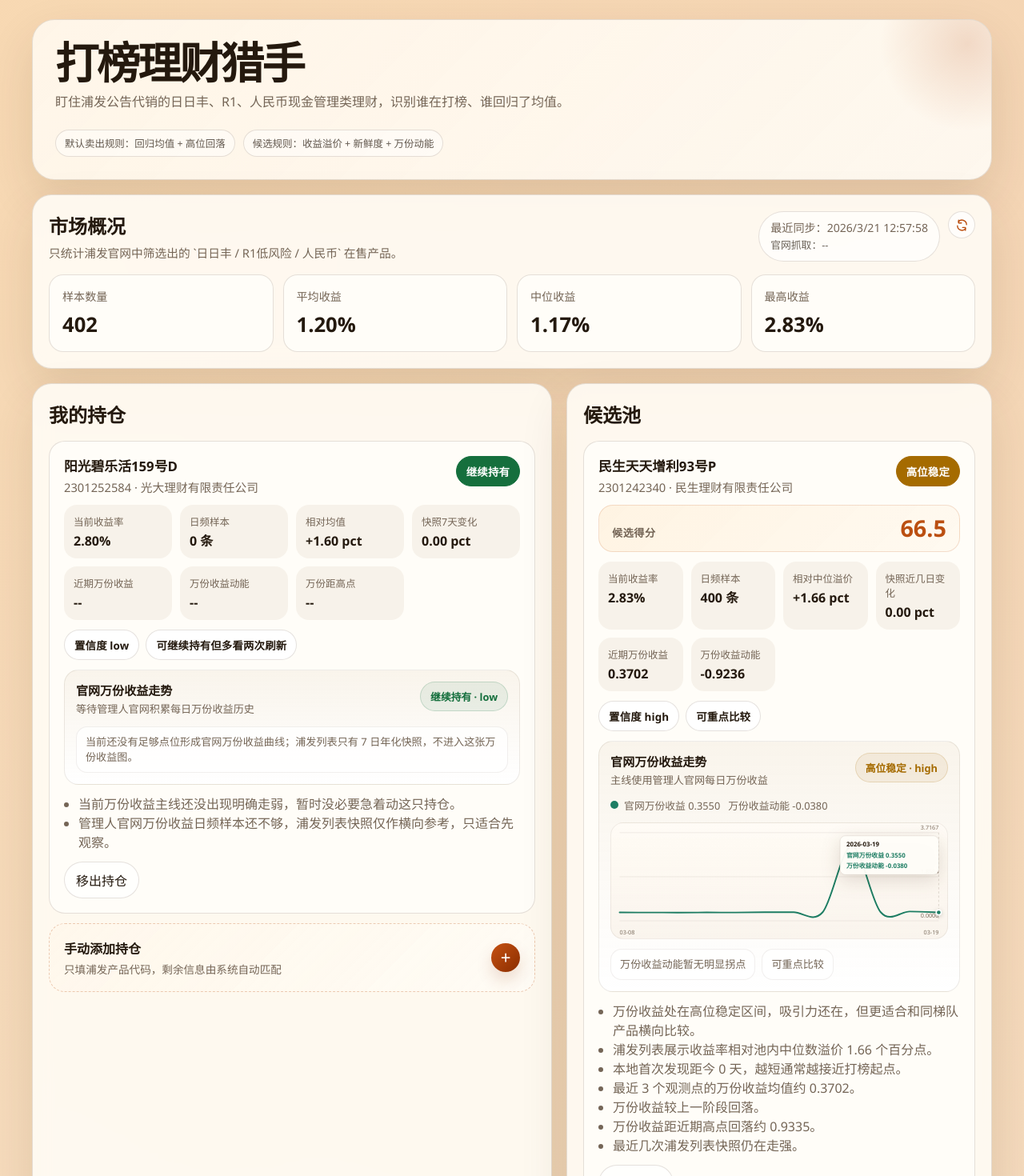
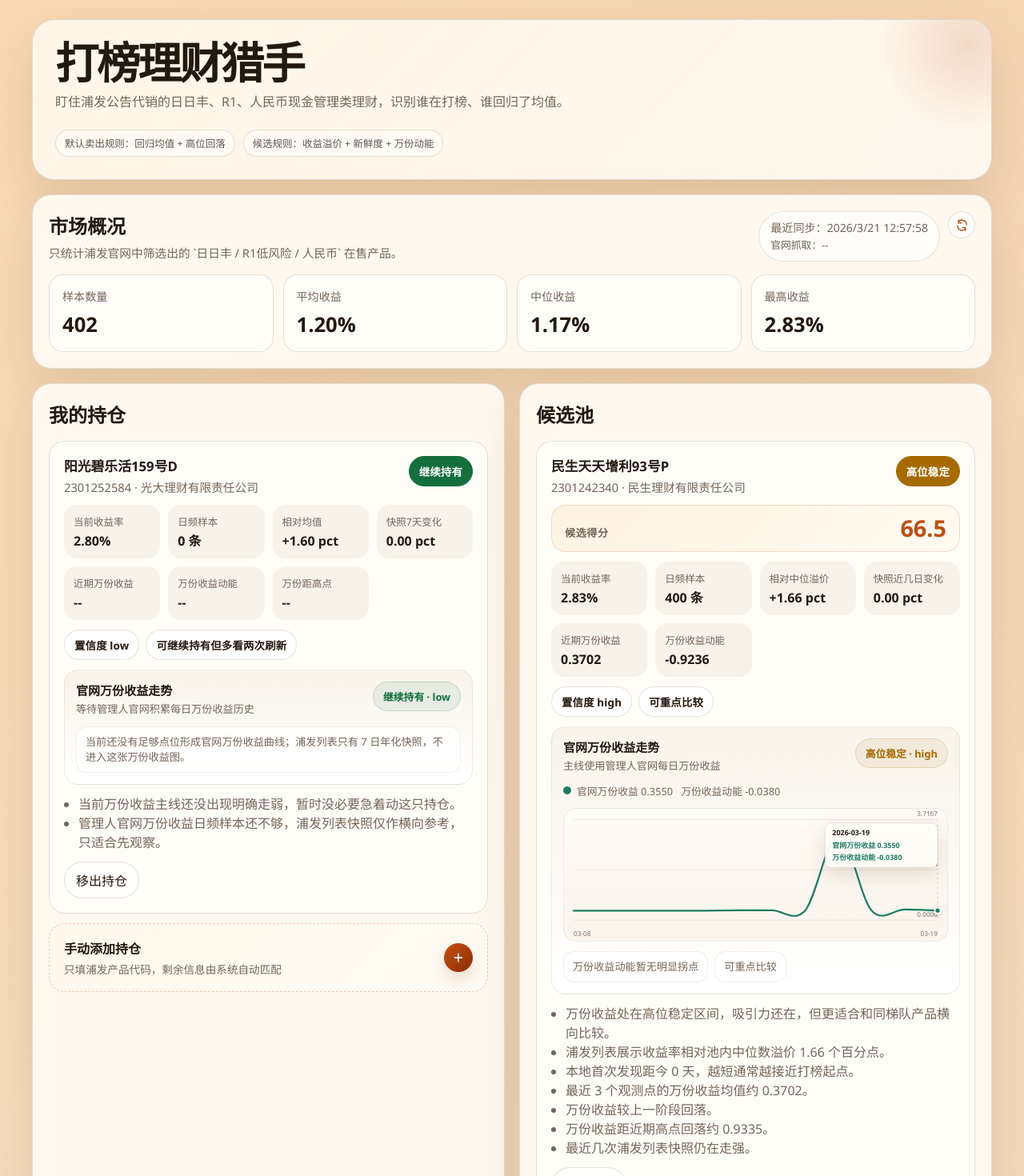
Before and after one commit to w2fan/yHunter, a Next.js app: page / in a window 1280 px wide. Shown: the top 1470 px of the page at 80% size. Built offline with nearby package versions, Linux system fonts and the light colour scheme.

Commit message:
Refine desktop layout and deploy docs

```diff
--- a/app/globals.css
+++ b/app/globals.css
@@ -200,7 +200,7 @@ input {
 
 .section-grid {
   display: grid;
-  grid-template-columns: 1.1fr 0.9fr;
+  grid-template-columns: repeat(2, minmax(0, 1fr));
   gap: 18px;
 }
 
```
Also changed, not shown: 1 other file (tests, documents, lock files or other folders).
